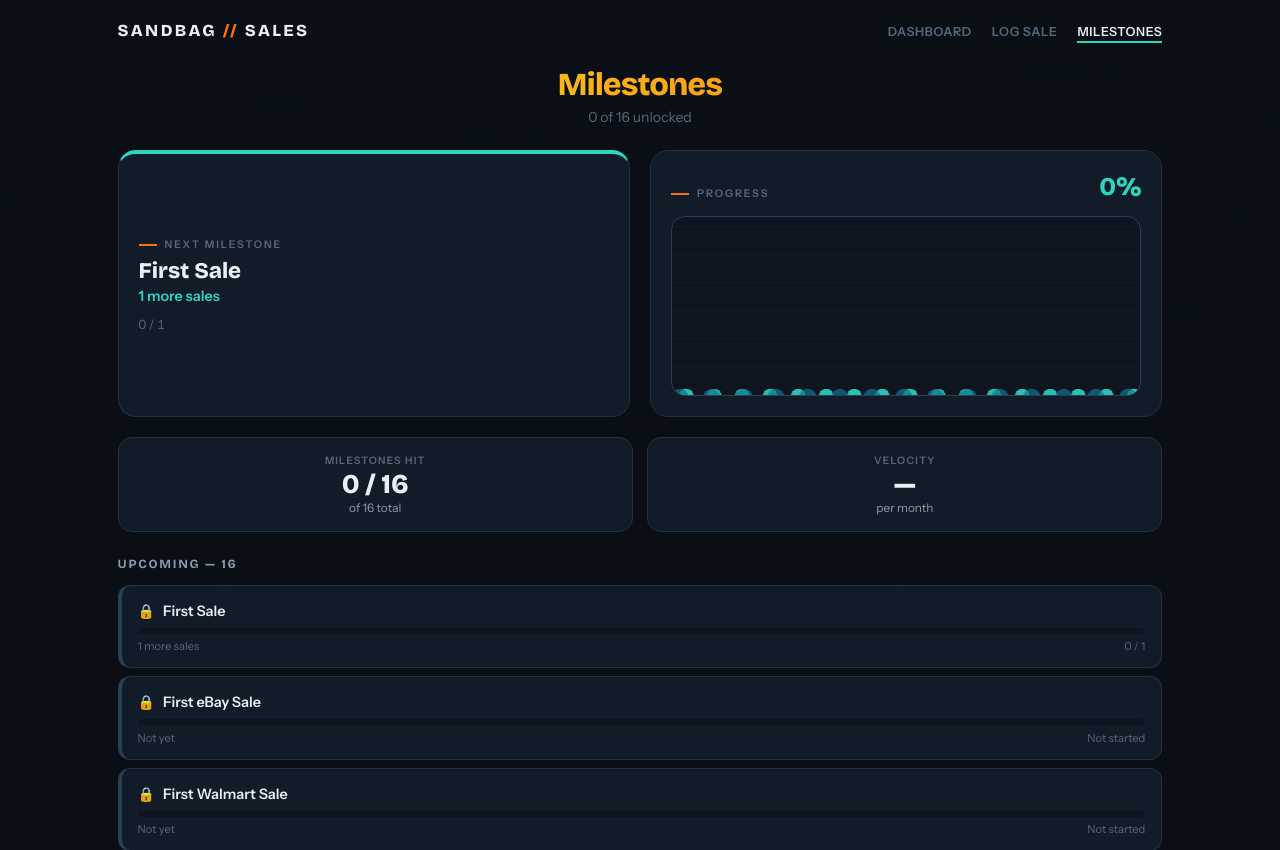
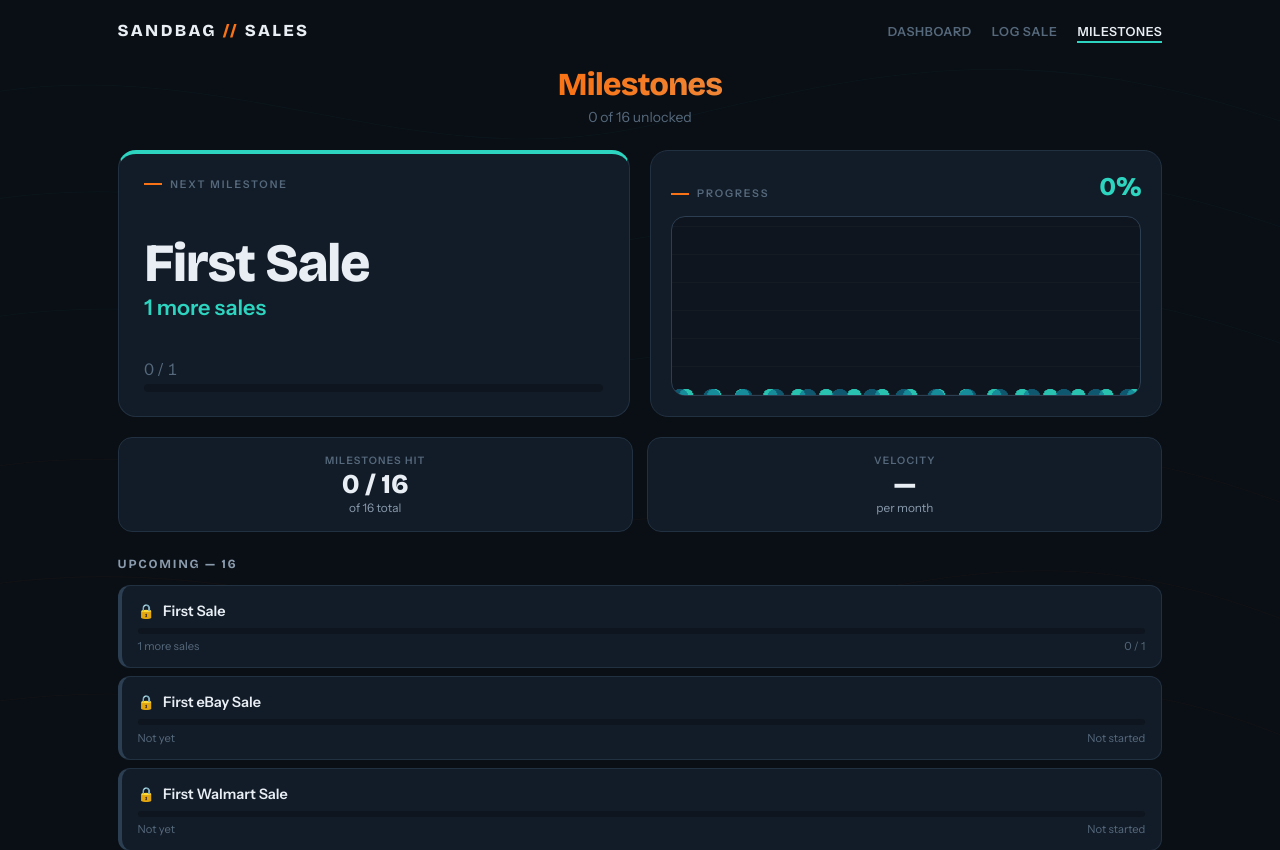
Before and after one commit to Loyal-cellx/sandbag-holder-project, a Flask app: page /milestones in a window 1280 px wide. Shown: the top 850 px of the page. Run offline with Flask 3, Linux system fonts and the light colour scheme; data that the repository does not hold is empty.

Commit message:
fix: animate hero gradient + fill milestone hero card on desktop

```diff
--- a/sales-tracker/templates/base.html
+++ b/sales-tracker/templates/base.html
@@ -171,12 +171,14 @@
 
     /* ── Hero gradient text (kraft→hazard→hazard-2), continuously flowing ── */
     .flowtext {
-      background: linear-gradient(118deg, var(--kraft) 4%, var(--hazard) 40%, var(--hazard-2) 64%, var(--hazard) 88%, var(--kraft));
-      background-size: 280% auto;
-      -webkit-background-clip: text; background-clip: text; -webkit-text-fill-color: transparent;
-      animation: grad-flow 9s ease-in-out infinite alternate;
+      background: linear-gradient(90deg, var(--kraft), var(--hazard), var(--hazard-2), var(--hazard), var(--kraft));
+      background-size: 200% auto;
+      -webkit-background-clip: text; background-clip: text;
+      color: var(--hazard); -webkit-text-fill-color: transparent;
+      will-change: background-position;
+      animation: grad-flow 4.5s linear infinite;
     }
-    @keyframes grad-flow { from { background-position: 0% center; } to { background-position: 100% center; } }
+    @keyframes grad-flow { to { background-position: -200% center; } }
 
     /* ── Page-load staggered reveal ── */
     @keyframes rise { from { opacity: 0; transform: translateY(14px); } to { opacity: 1; transform: none; } }
--- a/sales-tracker/templates/milestones.html
+++ b/sales-tracker/templates/milestones.html
@@ -9,10 +9,12 @@
 
   /* Next-milestone vessel hero */
   .ms-hero { display: grid; grid-template-columns: 1fr 1fr; gap: 1.25rem; margin-bottom: 1.25rem; }
-  .ms-hero-info { background: var(--card); border: 1px solid var(--border); border-top: 4px solid var(--water); border-radius: 18px; padding: 1.25rem; display: flex; flex-direction: column; justify-content: center; }
-  .ms-hero-name { font-family: var(--font-display); font-size: 1.4rem; font-weight: 800; color: var(--text); margin: .35rem 0 .2rem; }
-  .ms-hero-gap { font-size: .9rem; color: var(--water); font-weight: 600; }
-  .ms-hero-stat { font-size: .8rem; color: var(--faint); margin-top: .75rem; font-variant-numeric: tabular-nums; }
+  .ms-hero-info { background: var(--card); border: 1px solid var(--border); border-top: 4px solid var(--water); border-radius: 18px; padding: 1.5rem 1.6rem; display: flex; flex-direction: column; justify-content: space-between; gap: 1rem; }
+  .ms-hero-name { font-family: var(--font-display); font-size: clamp(2.2rem, 4.2vw, 3.6rem); font-weight: 800; line-height: .95; letter-spacing: -0.02em; color: var(--text); margin: .5rem 0 .35rem; }
+  .ms-hero-gap { font-size: clamp(1rem, 1.8vw, 1.35rem); color: var(--water); font-weight: 700; }
+  .ms-hero-stat { font-size: clamp(.85rem, 1.4vw, 1rem); color: var(--faint); font-variant-numeric: tabular-nums; }
+  .ms-hero-bar { background: var(--bg-2); border-radius: 999px; height: 8px; overflow: hidden; margin-top: .35rem; }
+  .ms-hero-bar > span { display: block; height: 100%; border-radius: 999px; background: linear-gradient(90deg, var(--water-deep), var(--water)); width: 0; transition: width 1s cubic-bezier(.22,1,.36,1); }
   .ms-vessel-card { background: var(--card); border: 1px solid var(--border); border-radius: 18px; padding: 1.25rem; display: flex; flex-direction: column; }
   .ms-vessel-card .vessel { flex: 1; min-height: 180px; }
   .ms-vessel-head { display: flex; justify-content: space-between; align-items: baseline; margin-bottom: .9rem; }
@@ -39,7 +41,7 @@
   .badge-new { background: var(--hazard); color: #1a1008; font-size: .5625rem; font-weight: 800; padding: .0625rem .375rem; border-radius: 999px; vertical-align: middle; margin-left: .35rem; animation: badge-pulse 2.4s ease-in-out infinite; }
 
   @media (max-width: 600px) { .ms-hero { grid-template-columns: 1fr; } }
-  @media (prefers-reduced-motion: reduce) { .badge-new { animation: none; } .ms-prog-fill { transition: none; } }
+  @media (prefers-reduced-motion: reduce) { .badge-new { animation: none; } .ms-prog-fill, .ms-hero-bar > span { transition: none; } }
 {% endblock %}
 
 {% block content %}
@@ -55,8 +57,11 @@
   <div class="ms-hero">
     <div class="ms-hero-info reveal" style="animation-delay:60ms">
       <div class="eyebrow">Next milestone</div>
+      <div>
         <div class="ms-hero-name">{{ nm.name }}</div>
         <div class="ms-hero-gap">{{ nm.gap_display }}</div>
+      </div>
+      <div>
         <div class="ms-hero-stat">
           {% if nm.type == "revenue" or nm.type == "monthly" %}
             ${{ "{:,.0f}".format(nm.current) }} / ${{ "{:,.0f}".format(nm.threshold) }}
@@ -65,6 +70,8 @@
           {% else %}
             0 / 1
           {% endif %}
+        </div>
+        <div class="ms-hero-bar"><span data-pct="{{ nm.progress_pct }}"></span></div>
       </div>
     </div>
     <div class="ms-vessel-card reveal" style="animation-delay:140ms">
@@ -158,9 +165,9 @@
   }
 })();
 
-// Upcoming progress bars
+// Upcoming progress bars + hero bar
 setTimeout(() => {
-  document.querySelectorAll('.ms-prog-fill[data-pct]').forEach(el => { el.style.width = el.dataset.pct + '%'; });
+  document.querySelectorAll('.ms-prog-fill[data-pct], .ms-hero-bar > span[data-pct]').forEach(el => { el.style.width = el.dataset.pct + '%'; });
 }, 200);
 </script>
 {% endblock %}
```
Also changed, not shown: .playwright-mcp/page-2026-05-25T13-35-51-384Z.yml (added), .playwright-mcp/page-2026-05-25T13-39-52-906Z.yml (added), .playwright-mcp/page-2026-05-25T13-40-40-264Z.yml (added), .playwright-mcp/page-2026-05-25T13-43-25-783Z.yml (added), .playwright-mcp/page-2026-05-25T13-45-47-000Z.yml (added), milestones-after.png (added). Lines whose indentation alone changed are shown as unchanged.
